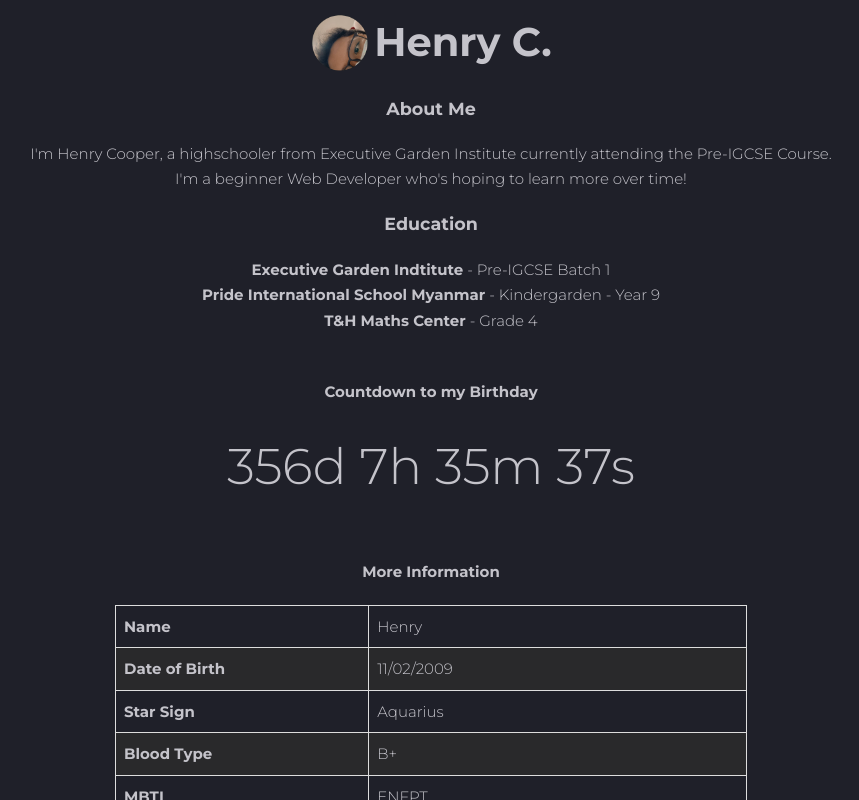
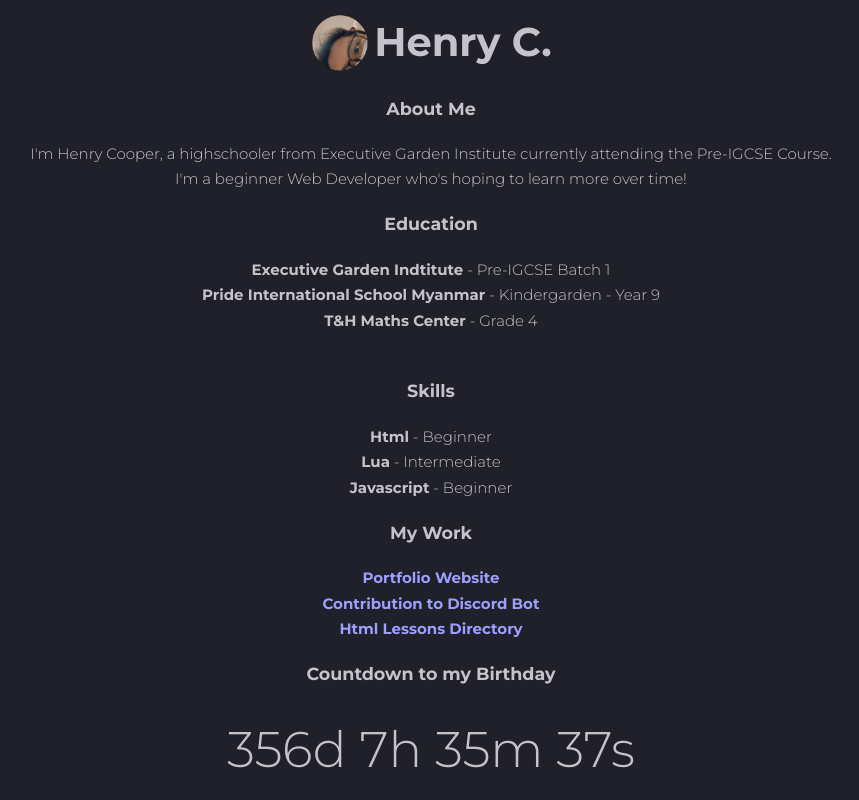
Before and after one commit to HenryCpr/html-egi, a plain HTML site: page index.html in a window 1280 px wide. Shown: the top 800 px of the page, without its empty margins (209-1068 px from the left). Drawn offline with Linux system fonts and the light colour scheme.

Commit message:
added new stuff and fixes

```diff
--- a/index.html
+++ b/index.html
@@ -46,7 +46,8 @@ tr:nth-child(even) {
 .center {
   margin-left: auto;
   margin-right: auto;
-}:root {
+}
+:root {
   color-scheme: dark;
 }
 
@@ -64,6 +65,10 @@ p {
   margin-top: 0px;
 }
 
+a {
+    text-decoration: none;
+}
+
 </style>
 <body>
 <img style="vertical-align: middle;" width="60px" src="portfoliopic.png">
@@ -78,7 +83,18 @@ I'm Henry Cooper, a highschooler from Executive Garden Institute currently atten
 <b>Pride International School Myanmar</b> - Kindergarden - Year 9<br>
 <b>T&H Maths Center</b> - Grade 4 <br><br>
 
-<h4>Countdown to my Birthday</h4>
+<h3>Skills</h3>
+<b>Html</b> - Beginner<br>
+<b>Lua</b> - Intermediate<br>
+<b>Javascript</b> - Beginner
+<br>
+
+<h3>My Work</h3>
+<a href="https://henry-net.cf"><b>Portfolio Website</b></a><br>
+<a href="https://github.com/CorwinDev/Discord-Bot"><b>Contribution to Discord Bot</b></a><br>
+<a href="https://henry-net.cf/linkdirectory.html"><b>Html Lessons Directory</b></a>
+
+<h3>Countdown to my Birthday</h3>
 <p id="demo"></p>
 
 <script>
```
Also changed, not shown: 404.html (+4 -4 lines), linkdirectory.html (added, +12 -0 lines).
